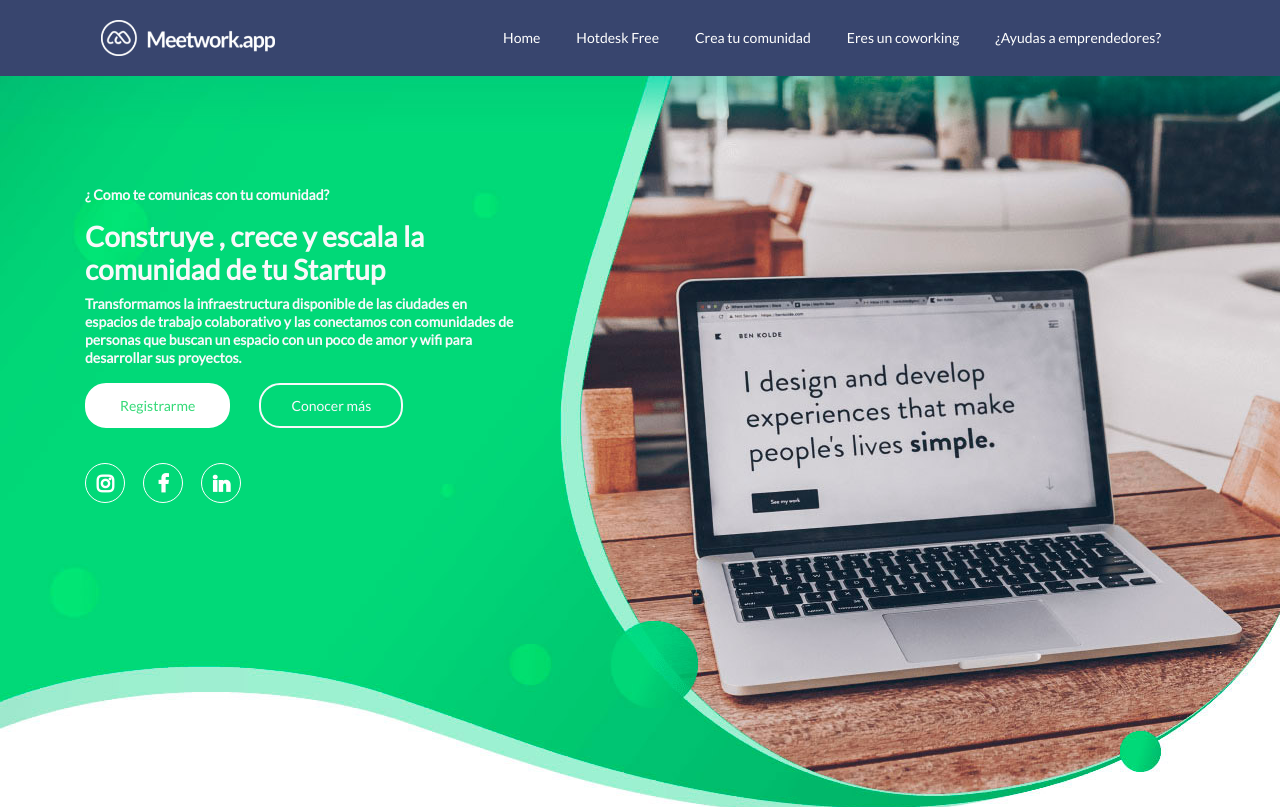
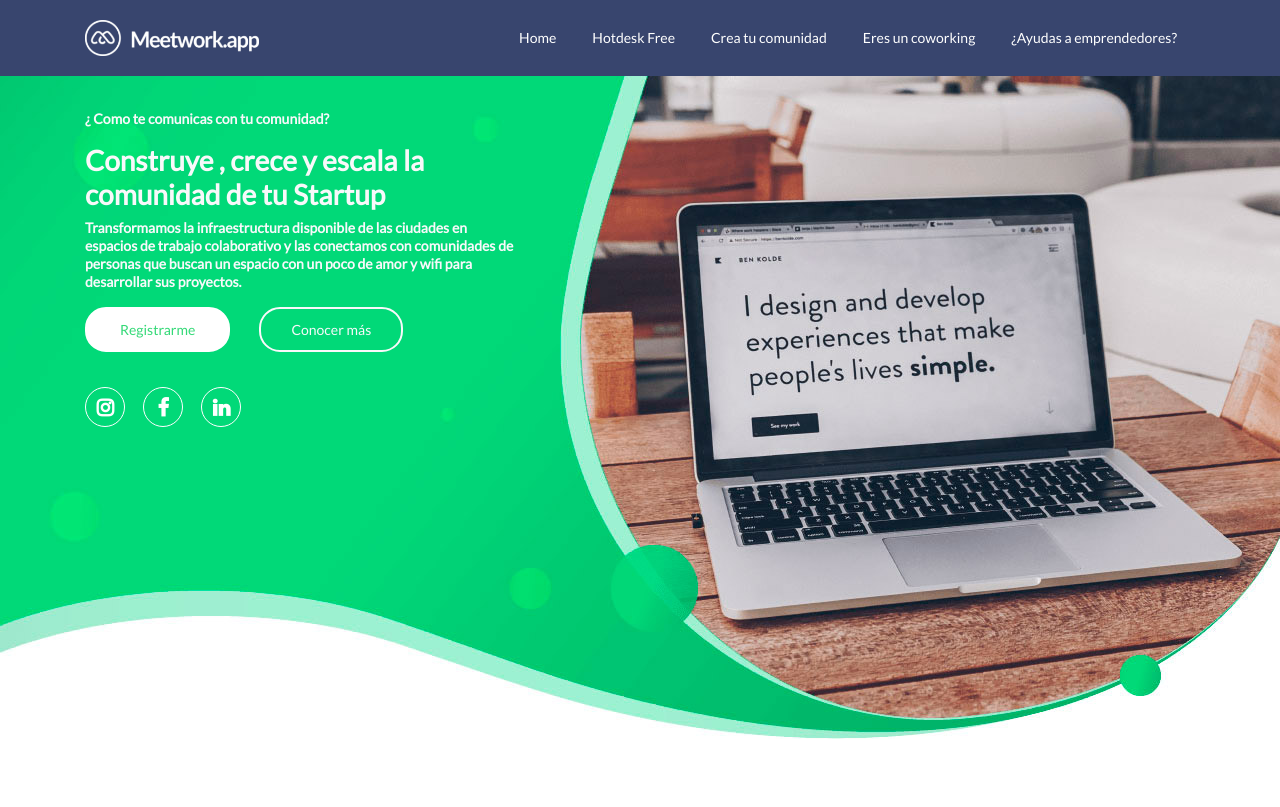
Before and after one commit to anamariagr/landingm, a React (Create React App) app: page / in a window 1280 px wide. Shown: the top 807 px of the page. Built offline with nearby package versions, Linux system fonts and the light colour scheme.

Commit message:
landing-two

```diff
--- a/src/componentes/App.js
+++ b/src/componentes/App.js
@@ -9,24 +9,23 @@ import SectionSeven from './SectionSeven';
 import SectionEight from './SectionEight';
 import SectionNine from './SectionNine';
 import Footer from './SectionFooter';
-import Navbar from './Navbar'
 import SelectItems from './SectionItems';
 import SectionCreate from "./SectionCreate";
 import SectionCowork from "./SectionCowork";
-
+import Hero from "./Hero";
 
 class App extends Component {
   render(){
     return (
       <div className="container-fluid">
         <div className="row">
-        <div className="col-md-12 background-nav">
-                <Navbar/>
-              </div>
-              <div className="col-md-12 background-hero">
+        <div className="col-md-12 padding-hero">
                 <Header/>
               </div>
-              <div className="col-md-12 pl-4 pr-sm-0" id="downdload">
+          <div className="col-md-12 background-hero" id="hero">
+            <Hero/>
+          </div>
+            <div className="col-md-12 pl-4 pr-sm-0" id="downdload">
                 <SelectItems/>
               </div>
               <div className="col-md-12 section-create" id="create" >
@@ -38,7 +37,7 @@ class App extends Component {
               <div className="col-md-12 backgroundTwo" id="comuniti">
                 <SectionTwo/>
               </div>
-              <div className="col-md-12 section-cowork" >
+              <div className="col-md-12 section-cowork" id="Coworks" >
                 <SectionCowork/>
               </div>
               <div className="col-md-12 background-section-four" id="restaurantes">
@@ -48,7 +47,7 @@ class App extends Component {
                 <SectionTree/>
               </div>
 
-              <div className="col-md-12 background-section-five ">
+              <div className="col-md-12 background-section-five" id="Itinerante">
                 <SectionFive/>
               </div>
               <div className="col-md-12 background-section-six" id="prices">
--- a/src/componentes/Header.js
+++ b/src/componentes/Header.js
@@ -1,4 +1,5 @@
 import React from 'react';
+import Navbar from './Navbar';
 
 
 
@@ -6,64 +7,10 @@ const Header = props =>{
 
     return(
 
-        <header>
-           <div className="container">
+        <header className="container-fluid padding-hero">
+                     <Navbar/>
 
-            <div className="row pr-4 text-hero">
-                  <div className="col-md-5">
-                      <div className="row ">
-                            <div className="col-md-12">
-                            <p className="text-light letter-lato">¿ Como te comunicas con tu comunidad?</p>
-                            </div>
-                            <div className="col-md-12">
-                                  <h3 className="text-light">
-                                  Construye , crece y escala la comunidad de tu Startup
-                                  </h3>
-                            </div>
-                            <div className="col-md-12">
-                                  <p className="text-light letter-lato">
-                                  Transformamos la infraestructura disponible de las ciudades en espacios de trabajo colaborativo y las conectamos con comunidades de personas que buscan un espacio con un poco de amor y wifi para desarrollar sus proyectos.
-                                  </p>
-                            </div>
-                            <div className="col-md-9">
-                                  <div className="row">
-                                      <div className="col-lg-6 col-sm-12">
-                                          <a  rel="noopener noreferrer" target="_blank" href="https://meetwork.cl/places"><button type="button" class="btn btn-outline-light btn-radius-register">Registrarme</button></a>
-                                      </div>
-                                      <div className="col-lg-6 col-sm-12">
-                                          <a  rel="noopener noreferrer" target="_blank" href="https://meetwork.cl/places"><button type="button" class="btn btn-outline-light btn-radius">Conocer más</button></a>
-                                      </div>
-                                  </div>
-                            </div>
-                            <div className="col-md-6">
-                                  <div className="row ">
-                                        <div className="col-md-3 col-2">
-                                            <div className="circle">
-                                            <a rel="noopener noreferrer" target="_blank" href="https://www.instagram.com/meetwork.app/?hl=es-la">
-                                            <i className="fa fa-instagram"></i>
-                                            </a>
-                                            </div>
-                                        </div>
-                                        <div className="col-md-3 col-2">
-                                        <div className="circle">
-                                        <a rel="noopener noreferrer" target="_blank" href="https://www.facebook.com/Meetworkapp/">
-                                        <i class="fa fa-facebook-f"></i>
-                                        </a>
-                                            </div>
-                                        </div>
-                                        <div className="col-md-3 col-2">
-                                        <div className="circle">
-                                            <a rel="noopener noreferrer" target="_blank" href="https://www.linkedin.com/company/meetwork-co/" >
-                                              <i className="fa fa-linkedin"></i>
-                                            </a>
-                                            </div>
-                                        </div>
-                                  </div>
-                            </div>
-                      </div>
-                  </div>
-            </div>
-           </div>
+
         </header>
           )
 
--- /dev/null
+++ b/src/componentes/Hero.js
@@ -0,0 +1,66 @@
+import React from 'react';
+
+
+const Hero = props =>{
+    return(
+        <div className="container">
+                 <div className="row pr-4 text-hero">
+                  <div className="col-md-5">
+                      <div className="row ">
+                            <div className="col-md-12">
+                            <p className="text-light letter-lato">¿ Como te comunicas con tu comunidad?</p>
+                            </div>
+                            <div className="col-md-12">
+                                  <h3 className="text-light">
+                                  Construye , crece y escala la comunidad de tu Startup
+                                  </h3>
+                            </div>
+                            <div className="col-md-12">
+                                  <p className="text-light letter-lato">
+                                  Transformamos la infraestructura disponible de las ciudades en espacios de trabajo colaborativo y las conectamos con comunidades de personas que buscan un espacio con un poco de amor y wifi para desarrollar sus proyectos.
+                                  </p>
+                            </div>
+                            <div className="col-md-9">
+                                  <div className="row">
+                                      <div className="col-lg-6 col-sm-12">
+                                          <a  rel="noopener noreferrer" target="_blank" href="http://meetwork.app/descargar"><button type="button" class="btn btn-outline-light btn-radius-register">Registrarme</button></a>
+                                      </div>
+                                      <div className="col-lg-6 col-sm-12">
+                                          <a  rel="noopener noreferrer" target="_blank" href="http://meetwork.app/descargar"><button type="button" class="btn btn-outline-light btn-radius">Conocer más</button></a>
+                                      </div>
+                                  </div>
+                            </div>
+                            <div className="col-md-6">
+                                  <div className="row ">
+                                        <div className="col-md-3 col-2">
+                                            <div className="circle">
+                                            <a rel="noopener noreferrer" target="_blank" href="https://www.instagram.com/meetwork.app/?hl=es-la">
+                                            <i className="fa fa-instagram"></i>
+                                            </a>
+                                            </div>
+                                        </div>
+                                        <div className="col-md-3 col-2">
+                                        <div className="circle">
+                                        <a rel="noopener noreferrer" target="_blank" href="https://www.facebook.com/Meetworkapp/">
+                                        <i class="fa fa-facebook-f"></i>
+                                        </a>
+                                            </div>
+                                        </div>
+                                        <div className="col-md-3 col-2">
+                                        <div className="circle">
+                                            <a rel="noopener noreferrer" target="_blank" href="https://www.linkedin.com/company/meetwork-co/" >
+                                              <i className="fa fa-linkedin"></i>
+                                            </a>
+                                            </div>
+                                        </div>
+                                  </div>
+                            </div>
+                      </div>
+                  </div>
+            </div>
+        </div>
+
+    )
+
+}
+export default Hero
--- a/src/componentes/Navbar.js
+++ b/src/componentes/Navbar.js
@@ -4,10 +4,10 @@ const Navbar = props =>{
 
     return(
 
-    <div className="container">
 
-        <nav className="navbar navbar-expand-lg navbar-light space-nav">
-        <a className="navbar-brand" target="_blank" href=" # ">
+      <nav className="navbar fixed-top navbar-expand-lg navbar-light space-nav background-nav ">
+          <div className="container">
+          <a className="navbar-brand" target="_blank" href=" # ">
         <img className="imglogo" alt="icon" src="./img/logo1.png"/>
         </a>
 
@@ -18,28 +18,30 @@ const Navbar = props =>{
         </button>
         <div className="collapse navbar-collapse" id="navbarNavDropdown">
           <ul className="navbar-nav margin-l">
-          <li className="nav-item  space-li active">
-
-                <a rel="noopener noreferrer" target="_blank" className="nav-link nav-hover"  href="https://meetwork.co/login">Home <span class="sr-only">(current)</span></a>
+          <li className="nav-item  space-li">
+                <a className="nav-link nav-hover " href="#hero">Home</a>
             </li>
             <li className="nav-item  space-li">
-                <a target="_blank" class="nav-link nav-hover" href="#downdload ">Hotdesk Free</a>
+                <a rel="noopener noreferrer"  target="_blank" class="nav-link nav-hover" href="http://meetwork.app/descargar">Hotdesk Free</a>
             </li>
             <li className="nav-item  space-li">
                 <a rel="noopener noreferrer" target="_blank" className="nav-link nav-hover" href="https://meetwork.space/">Crea tu comunidad</a>
             </li>
             <li className="nav-item  space-li">
-                <a   target="_blank" className="nav-link nav-hover" href="#comuniti ">Eres un coworking</a>
+                <a className="nav-link nav-hover" href="#comuniti ">Eres un coworking</a>
             </li>
             <li className="nav-item  space-li">
-                <a target="_blank" className="nav-link nav-hover " href="#prices">¿Ayudas a emprendedores?</a>
+                <a className="nav-link nav-hover " href="#Startups">¿Ayudas a emprendedores?</a>
             </li>
 
           </ul>
         </div>
+          </div>
       </nav>
 
-    </div>
+
+
+
     );
 
 }
--- a/src/componentes/SectionCowork.js
+++ b/src/componentes/SectionCowork.js
@@ -29,13 +29,13 @@ const SectionCowork = props =>{
                        de comunicación que te permite conocer a los miembros de tu coworking y todos los de la ciudad.
                       </p>
                       <p className="pt-lg-4 pb-lg-4">
-                      Solicita tu prueba gratis y empieza a comunicarte mas fácil y mejor !</p>
-                      <a rel="noopener noreferrer" target="_blank" href="https://meetwork.cl/login"><button type="button" className="btn btn-download shadow   bg-white">Solicitar prueba gratis</button></a>
+                      Solicita tu prueba gratis y empieza a comunicarte mas fácil y mejor!</p>
+                      <a rel="noopener noreferrer" target="_blank" href="http://meetwork.app/descargar"><button type="button" className="btn btn-download shadow   bg-white">Solicitar prueba gratis</button></a>
 
             </div>
                    </div>
                 </div>
-                <div className="col-md-5 ">
+                <div className="col-md-6">
                      <img alt=" " className="background-cowork" src="./img/Coworking.png"/>
                 </div>
 
--- a/src/componentes/SectionFooter.js
+++ b/src/componentes/SectionFooter.js
@@ -15,7 +15,7 @@ const Footer = props =>{
                                         <p className="letter-footer h6">Crea tu cuenta y súmate al coworking más grande del mundo!</p>
                                 </div>
                                 <div className="col-md-6">
-                                <a rel="noopener noreferrer" target="_blank" href="https://meetwork.cl/login">
+                                <a rel="noopener noreferrer" target="_blank" href="http://meetwork.app/descargar">
                                     <button type="button" class="btn btn-download btn-footer  bg-white">Registrarme</button></a>
                                 </div>
                         </div>
@@ -97,7 +97,7 @@ const Footer = props =>{
                                                 <p className="letter-footer h5 border-botom">Contáctanos</p>
                                             </div>
                                             <div className="col-md-12">
-                                                <p className="letter-footer font-letter"><a href="mailto:Hola@meetwork.app">Hola@meetwork.app</a></p>
+                                                <p className="letter-footer font-letter"><a href="mailto:hola@meetwork.app">hola@meetwork.app</a></p>
                                                 <p className="letter-footer font-letter"><a href="mailto:contacto@meetworl.app">contacto@meetworl.app</a></p>
                                             </div>
                                             <div className="col-md-12">
--- a/src/componentes/SectionItems.js
+++ b/src/componentes/SectionItems.js
@@ -32,8 +32,8 @@ const SelectItems= props =>{
 
                                                                 </div>
 
-                                                                <div className="col-md-12 pt-lg-4 mt-lg-2">
-                                                                        <a className="a-color" href=" # ">Conocer más</a>
+                                                                <div className="col-md-12 pt-lg-1 mt-lg-2">
+                                                                        <a className="a-color" href="#comuniti">Conocer más</a>
                                                                         </div>
 
 
@@ -58,7 +58,7 @@ const SelectItems= props =>{
 
                                                                 </div>
                                                                 <div className="col-md-12 pt-lg-4 mt-lg-2">
-                                                                        <a className="a-color" href=" # ">Conocer más</a>
+                                                                        <a className="a-color" href="#hotdesk">Conocer más</a>
                                                                         </div>
 
                                                         </div>
@@ -80,7 +80,7 @@ const SelectItems= props =>{
 
                                                                 </div>
                                                                 <div className="col-md-12 ">
-                                                                        <a className="a-color" href=" # ">Conocer más</a>
+                                                                        <a className="a-color" href="#Coworks">Conocer más</a>
                                                                         </div>
 
                                                         </div>
--- a/src/componentes/SectionTree.js
+++ b/src/componentes/SectionTree.js
@@ -75,7 +75,7 @@ Hemos desarrollado una herramienta para gestionar comunidades de Startups a trav
                                                 Nos basamos en procesos de aceleración de aceleradoras de startups como:                                                </p>
                                             </div>
                                         <div className="col-md-12">
-                                        <a rel="noopener noreferrer" target="_blank" href="https://meetwork.cl/login"><button type="button" class="btn btn-download shadow   bg-white">Iniciar una prueba gratis</button></a>
+                                        <a rel="noopener noreferrer" target="_blank" href="https://julian723095.typeform.com/to/ebI2gY"><button type="button" class="btn btn-download shadow   bg-white">Iniciar una prueba gratis</button></a>
                                         </div>
                                 </div>
                         </div>
--- a/src/componentes/SectionTwo.js
+++ b/src/componentes/SectionTwo.js
@@ -45,7 +45,7 @@ const SectionTwo = propo =>{
                                                                     </p>
                                                                 </div>
                                                                 <div className="col-md-12 pl-2 pr-0">
-                                                                <a rel="noopener noreferrer" target="_blank" href="https://meetwork.cl/login"><button type="button" className="btn btn-outline-success btn-sm btn-card">Unir a la comunidad</button></a>
+                                                                <a rel="noopener noreferrer" target="_blank" href="http://meetwork.app/descargar"><button type="button" className="btn btn-outline-success btn-sm btn-card">Unir a la comunidad</button></a>
                                                                 </div>
                                                         </div>
                                                 </div>
@@ -67,7 +67,7 @@ const SectionTwo = propo =>{
                                                                     </p>
                                                                 </div>
                                                                 <div className="col-md-12 pl-2 pr-0">
-                                                                <a rel="noopener noreferrer" target="_blank" href="https://meetwork.cl/login"><button type="button" className="btn btn-outline-success btn-sm btn-card">Unir a la comunidad</button></a>
+                                                                <a rel="noopener noreferrer" target="_blank" href="http://meetwork.app/descargar"><button type="button" className="btn btn-outline-success btn-sm btn-card">Unir a la comunidad</button></a>
                                                                 </div>
                                                         </div>
                                                 </div>
--- a/src/componentes/sectionFour.js
+++ b/src/componentes/sectionFour.js
@@ -29,7 +29,7 @@ const SectionFrour = prop =>{
                                         Es normal que un establecimiento gastronómico tenga muy claro cuantas comandas vende al día, pero lo que no saben es quienes se las vendieron, nuestra plataforma se basa en un algoritmo de gestión de reservas , lo que nos permite entregar información de valor y ayudar a potencializar sus estrategias comerciales, aparte de convertirlo en un espacio de trabajo colaborativo.                                            </p>
                                         </div>
                                         <div className="col-md-12 text-right pt-5 ">
-                                            <a rel="noopener noreferrer" target="_blank" href="https://meetwork.space"><button type="button"  className="btn btn-download shadow   bg-white">Activar mi establecimiento</button> </a>
+                                            <a rel="noopener noreferrer" target="_blank" href="https://julian723095.typeform.com/to/ebI2gY"><button type="button"  className="btn btn-download shadow   bg-white">Activar mi establecimiento</button> </a>
                                         </div>
 
 
--- a/src/css/index.css
+++ b/src/css/index.css
@@ -326,6 +326,7 @@ a.nav-hover:hover {
     color: white;
     border-radius: 50px;
     font-weight: bold;
+    padding: 10px;
 }
 
 .btn-radius-register:hover {
@@ -340,9 +341,31 @@ a.nav-hover:hover {
   background-color: #ffffff;
   box-shadow: 5px 6px 16px 0px rgb(255, 255, 255);
 }
+.btn-radius-registe:hover {
+  color: #35dd8a;
+  text-decoration: none;
+  font-weight: bold;
+}
+.btn-download-mate:hover {
+  color: #ffffff;
+  text-decoration: none;
+  font-weight: bold;
+  background-color: #2ebc78!important;
+}
+.btn-coworking:hover {
+  color: #ffffff;
+  text-decoration: none;
+  font-weight: bold;
+  background-color: #2ebd79;
+}
+
 
 
 @media only screen and (max-width: 2000px) {
+  .padding-hero{
+    padding-left: 0;
+    padding-right: 0;
+  }
   .card-month-one{
     background-color: white;
     height: 366px;
@@ -422,7 +445,7 @@ a.nav-hover:hover {
     font-size: 20px;
     font-weight: bold;
     color: #2ED183;
-    margin-top: 50px;
+
   }
   .padding-cowork{
     padding-left: 50px;
@@ -704,7 +727,7 @@ a.nav-hover:hover {
   position: absolute;
 }
 .section-cowork{
-  height: 1030px;
+  height: 980px;
   padding-top: 100px;
 }
 .display-on-mobile{
```
Also changed, not shown: src/componentes/SectionSeven.js (+6 -6 lines).
